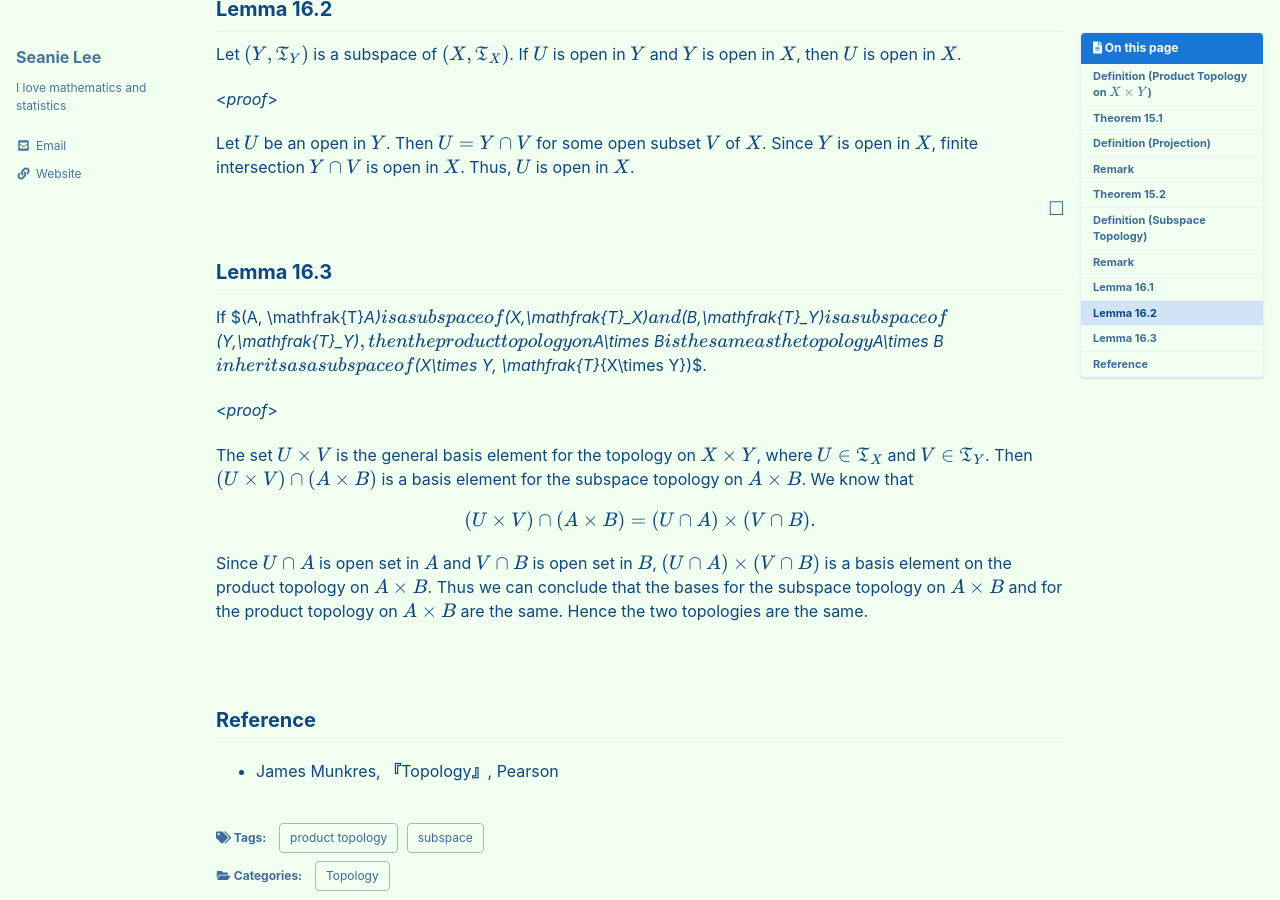
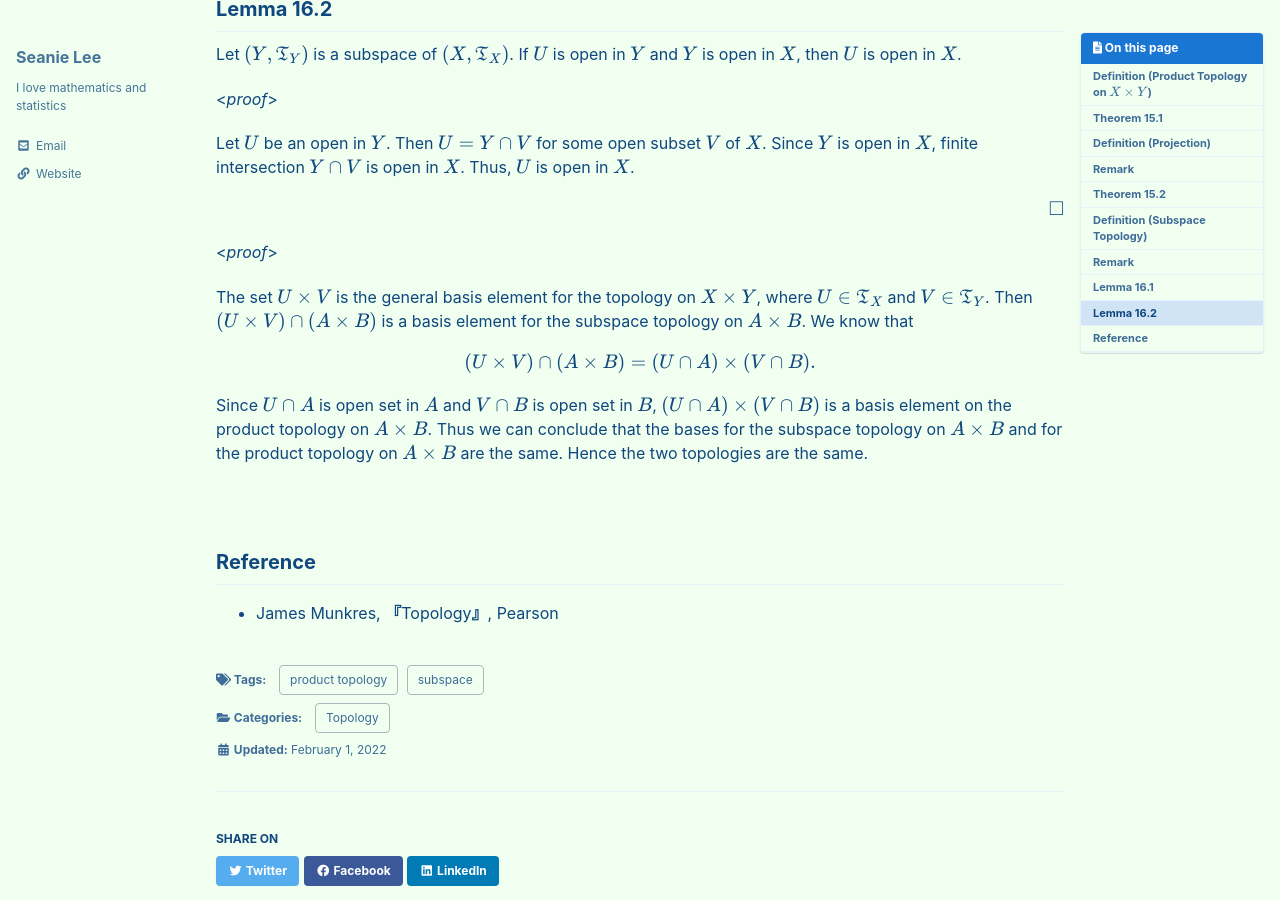
Before and after one commit to seanie12/blog, a Jekyll site: the page built from _posts/2022-02-01-product-top-subspace.md, in a window 1280 px wide and 900 px high, scrolled down 3028 px. Built offline with Jekyll 4.4.1, drawn with Linux system fonts in a browser that asks for light colours; cached includes are drawn as plain includes; formulas are drawn with MathJax 3.

Commit message:
Update 2022-02-01-product-top-subspace.md

```diff
--- a/_posts/2022-02-01-product-top-subspace.md
+++ b/_posts/2022-02-01-product-top-subspace.md
@@ -161,9 +161,6 @@ Let $U$ be an open in $Y$. Then $U=Y\cap V$ for some open subset $V$ of $X$. Sin
 
 $$\tag*{$\square$}$$
 
-## Lemma 16.3
-If $(A, \mathfrak{T}_A)$ is a subspace of  $(X,\mathfrak{T}_X)$ and $(B,\mathfrak{T}_Y)$ is a subspace of $(Y,\mathfrak{T}_Y)$, then the product topology on $A\times B$ is the same as the topology $A\times B$ inherits as a subspace of $(X\times Y, \mathfrak{T}_{X\times Y})$.
-
 <*proof*>
 
 The set $U\times V$ is the general basis element for the topology on $X\times Y$, where $U\in\mathfrak{T}_X$ and $V\in\mathfrak{T}_Y$. Then $(U\times V)\cap (A\times B)$ is a basis element for the subspace topology on $A\times B$.
```
